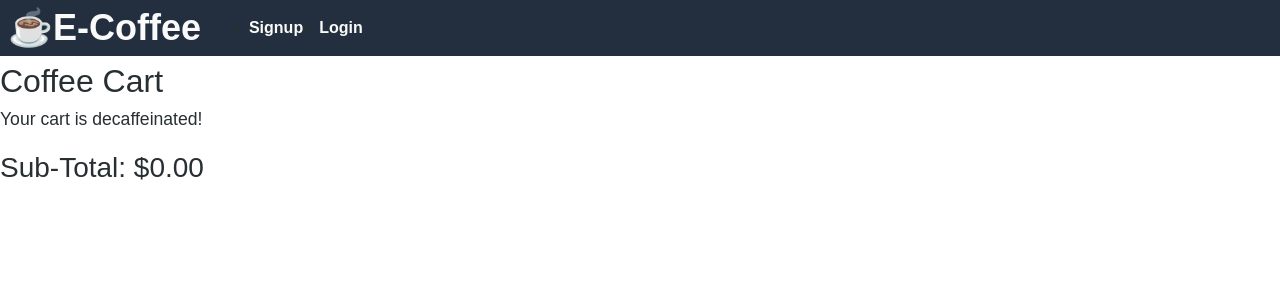
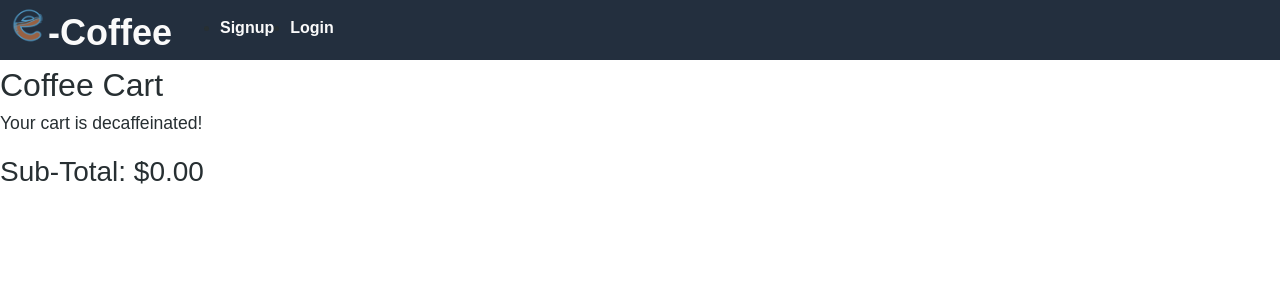
Before and after one commit to lelisiario/E-Coffee, a React (Vite) app in the folder client/: page /cart in a window 1280 px wide. Shown: the top 300 px of the page. Built offline with nearby package versions, Linux system fonts and the light colour scheme.

Commit message:
added E-coffee logo, implemented to Nav Bar, small fix with nomatch

```diff
--- a/client/src/components/Nav/index.jsx
+++ b/client/src/components/Nav/index.jsx
@@ -1,5 +1,6 @@
 import Auth from "../../utils/auth";
 import { Link } from "react-router-dom";
+import e_coffee from "../../assets/e-coffee.png";
 
 function Nav() {
 
@@ -48,8 +49,8 @@ function Nav() {
     <header className="flex-row px-1">
       <h1>
         <Link to="/">
-          <span role="img" aria-label="shopping bag">☕</span>
-          E-Coffee
+        <img src={e_coffee} alt="e-coffee logo" style={{ width: '40px', height: '40px' }} />
+          -Coffee
         </Link>
       </h1>
 
--- a/client/src/pages/NoMatch.jsx
+++ b/client/src/pages/NoMatch.jsx
@@ -6,7 +6,7 @@ const NoMatch = () => {
       <Jumbotron>
         <h1>404 Page Not Found</h1>
         <h1>
-          <span role="img" aria-label="Face With Rolling Eyes Emoji">
+          <span role="img" aria-label="Coffee Emoji">
             ☕
           </span>
         </h1>
```
Also changed, not shown: client/src/assets/e-coffee.png (added).
